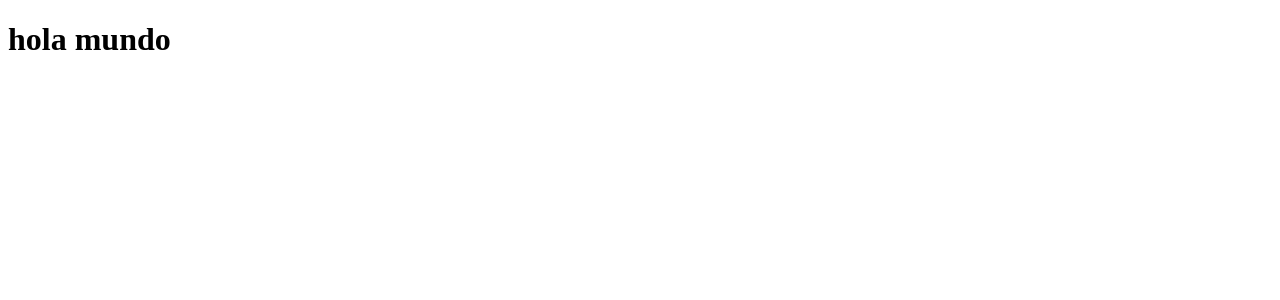
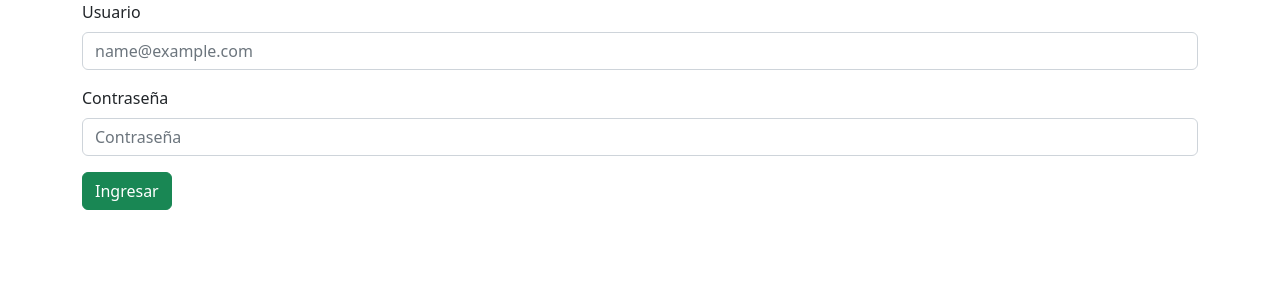
Before and after one commit to daniel-990/deliveryUI, an Angular app: page / in a window 1280 px wide. Shown: the top 300 px of the page. Built offline with nearby package versions, Linux system fonts and the light colour scheme.

Commit message:
se hizo el login

```diff
--- a/angular.json
+++ b/angular.json
@@ -23,9 +23,12 @@
               "src/assets"
             ],
             "styles": [
-              "src/styles.css"
-            ],
-            "scripts": []
+              "src/styles.css",
+              "node_modules/bootstrap/dist/css/bootstrap.min.css"],
+
+
+            "scripts": [
+              "node_modules/bootstrap/dist/js/bootstrap.min.js"]
           },
           "configurations": {
             "production": {
--- a/package.json
+++ b/package.json
@@ -18,6 +18,7 @@
     "@angular/platform-browser": "^14.0.0",
     "@angular/platform-browser-dynamic": "^14.0.0",
     "@angular/router": "^14.0.0",
+    "bootstrap": "^5.2.0",
     "rxjs": "~7.5.0",
     "tslib": "^2.3.0",
     "zone.js": "~0.11.4"
--- a/src/app/app.component.html
+++ b/src/app/app.component.html
@@ -1 +1,9 @@
-<h1>hola mundo</h1>
+<div class="container">
+
+    <div class="row">
+        <div class="col">
+
+            </div><app-login></app-login>
+        </div>
+
+    </div>
--- a/src/app/app.module.ts
+++ b/src/app/app.module.ts
@@ -5,6 +5,7 @@ import { AppRoutingModule } from './app-routing.module';
 import { AppComponent } from './app.component';
 import { RegistroComponent } from './components/registro/registro.component';
 import { LoginComponent } from './components/login/login.component';
+import { FormsModule, ReactiveFormsModule } from '@angular/forms';
 
 @NgModule({
   declarations: [
@@ -14,7 +15,9 @@ import { LoginComponent } from './components/login/login.component';
   ],
   imports: [
     BrowserModule,
-    AppRoutingModule
+    AppRoutingModule,
+    FormsModule,
+    ReactiveFormsModule
   ],
   providers: [],
   bootstrap: [AppComponent]
--- a/src/app/components/login/login.component.html
+++ b/src/app/components/login/login.component.html
@@ -1 +1,23 @@
-<p>login works!</p>
+
+
+<form [formGroup]=myForm (ngSubmit)="submitFormulario()">
+
+  <div class="mb-3">
+    <label for="Usuario" class="form-label">Usuario</label>
+    <input formControlName="usuario" [class.is-invalid]="f.usuario.errors && f.usuario.touched" type="email" class="form-control" id="usurario" placeholder="name@example.com">
+    <div id="validationServerUsernameFeedback" class="invalid-feedback">
+      Usauario obligatorio
+    </div>
+  </div>
+  <div class="mb-3">
+    <label for="Contraseña" class="form-label">Contraseña</label>
+    <input  formControlName="password" [class.is-invalid]="f.password.errors && f.password.touched" type="password" class="form-control" id="Contraseña" placeholder="Contraseña" rows="3">
+    <div id="validationServerUsernameFeedback" class="invalid-feedback">
+      Contraseña obligatoria
+    </div>
+  </div>
+  <div class="mb-3">
+   <button class="btn btn-success">Ingresar</button>
+  </div>
+
+</form>
--- a/src/app/components/login/login.component.ts
+++ b/src/app/components/login/login.component.ts
@@ -1,4 +1,5 @@
 import { Component, OnInit } from '@angular/core';
+import { FormBuilder, FormGroup, Validators } from '@angular/forms';
 
 @Component({
   selector: 'app-login',
@@ -7,9 +8,38 @@ import { Component, OnInit } from '@angular/core';
 })
 export class LoginComponent implements OnInit {
 
-  constructor() { }
+  public myForm!:FormGroup;
 
-  ngOnInit(): void {
+  constructor(private fb:FormBuilder) { }
+
+ ngOnInit(): void {
+
+  this.myForm = this.createMyForm();
   }
 
+private createMyForm():FormGroup {
+
+  return this.fb.group({
+
+    usuario:['', [Validators.required]],
+    password:['', Validators.required]
+  });
 }
+
+public submitFormulario() {
+
+  if(this.myForm.invalid)
+  {
+    Object.values(this.myForm.controls).forEach(control=>{
+      control.markAllAsTouched();
+    });
+    return;
+  }
+   console.log(this.myForm.value);
+
+}
+
+public get f():any{
+  return this.myForm.controls;
+}
+}
```
Also changed, not shown: 1 other file (tests, documents, lock files or other folders).
